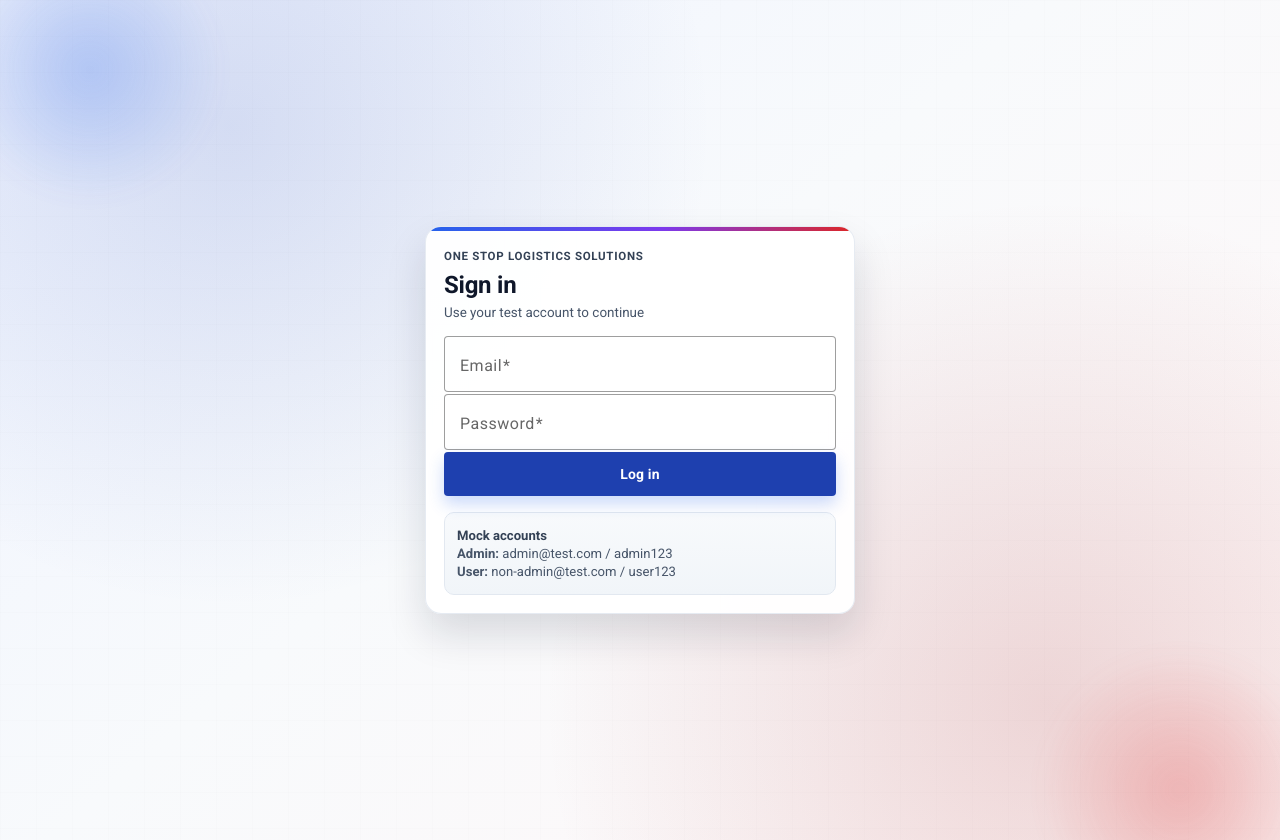
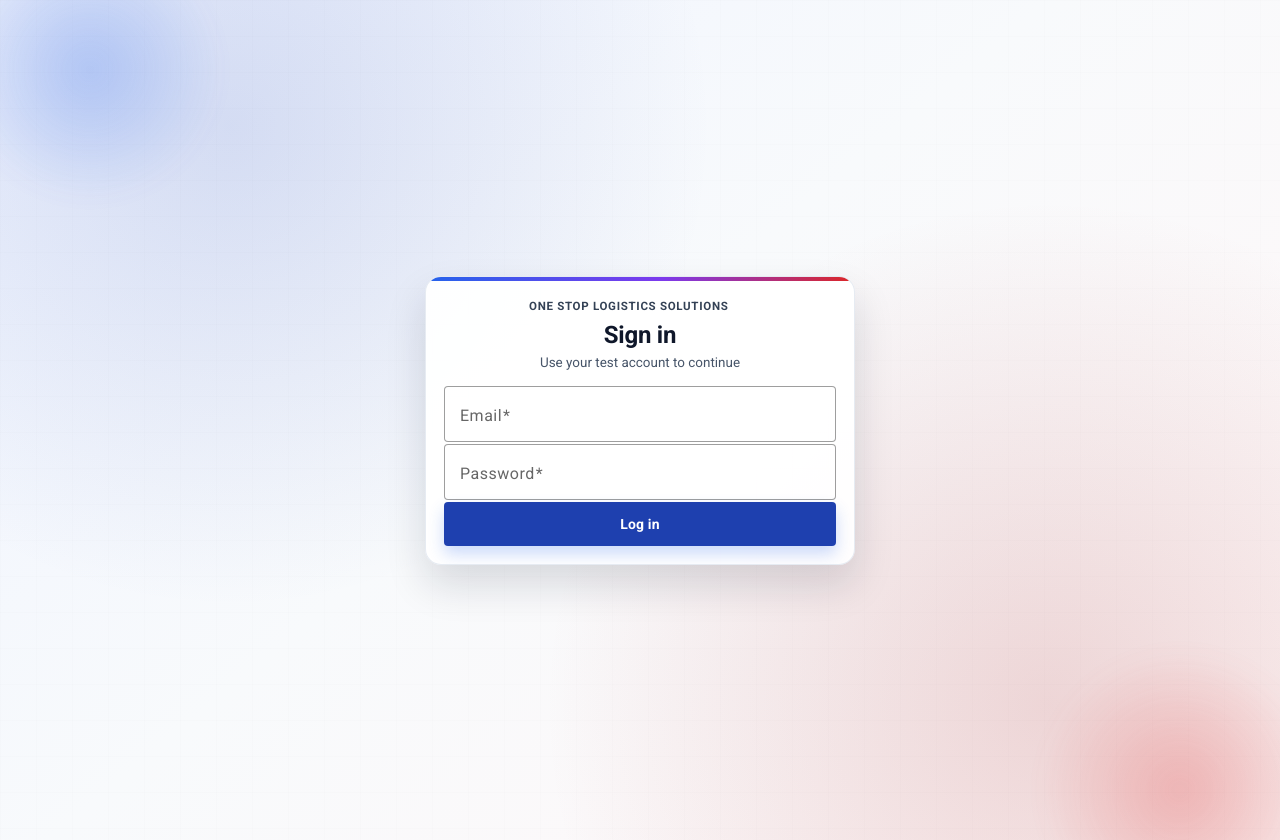
Before and after one commit to PhycxsV/olsi, an Angular app: page /login in a window 1280 px wide. Built offline with nearby package versions, Linux system fonts and the light colour scheme.

Commit message:
fix(accreditation): only show upload timestamp after confirmed document upload. Disrecgard login changes

```diff
--- a/src/app/accreditation/accreditation.component.ts
+++ b/src/app/accreditation/accreditation.component.ts
@@ -54,8 +54,8 @@ export class AccreditationComponent implements OnInit {
     return titles.map((title, i) => ({
       title,
       filename: filenames[i],
-      uploadedAt: 'Jan 10, 2024',
-      uploadedBy: 'Admin',
+      uploadedAt: '',
+      uploadedBy: '',
       status: 'Pending' as const,
       note: undefined,
       expiryDate: undefined,
--- a/src/app/accreditation/provider-detail-dialog/document-view-dialog/document-view-dialog.component.html
+++ b/src/app/accreditation/provider-detail-dialog/document-view-dialog/document-view-dialog.component.html
@@ -30,11 +30,11 @@
     <div class="doc-view-meta">
       <div class="doc-view-meta-row">
         <span class="doc-view-meta-label">Uploaded by</span>
-        <span class="doc-view-meta-value">{{ document.uploadedBy }}</span>
+        <span class="doc-view-meta-value">{{ document.uploadedBy || 'Not uploaded' }}</span>
       </div>
       <div class="doc-view-meta-row">
         <span class="doc-view-meta-label">Uploaded date</span>
-        <span class="doc-view-meta-value">{{ document.uploadedAt }}</span>
+        <span class="doc-view-meta-value">{{ document.uploadedAt || 'Not uploaded' }}</span>
       </div>
       <div class="doc-view-meta-row">
         <span class="doc-view-meta-label">Status</span>
--- a/src/app/accreditation/provider-detail-dialog/provider-detail-dialog.component.html
+++ b/src/app/accreditation/provider-detail-dialog/provider-detail-dialog.component.html
@@ -152,11 +152,11 @@
                 </section>
                 <section class="document-meta-item">
                   <span class="document-meta-item-label">Uploaded by</span>
-                  <span class="document-meta-item-value">{{ doc.uploadedBy }}</span>
+                  <span class="document-meta-item-value">{{ doc.uploadedBy || 'Not uploaded' }}</span>
                 </section>
                 <section class="document-meta-item">
                   <span class="document-meta-item-label">Uploaded date</span>
-                  <span class="document-meta-item-value">{{ doc.uploadedAt }}</span>
+                  <span class="document-meta-item-value">{{ doc.uploadedAt || 'Not uploaded' }}</span>
                 </section>
                 <section class="document-meta-item">
                   <span class="document-meta-item-label">Expiry date</span>
--- a/src/app/core/api/keri-mapper.ts
+++ b/src/app/core/api/keri-mapper.ts
@@ -57,8 +57,8 @@ function mapDocuments(raw: unknown): ProviderDocument[] {
     return DEFAULT_DOC_TITLES.map(title => ({
       title,
       filename: '',
-      uploadedAt: '—',
-      uploadedBy: '—',
+      uploadedAt: '',
+      uploadedBy: '',
       status: 'Pending' as const,
     }));
   }
@@ -68,8 +68,8 @@ function mapDocuments(raw: unknown): ProviderDocument[] {
     return {
       title,
       filename: pickString(d, ['filename', 'file_name', 'originalName']),
-      uploadedAt: pickString(d, ['uploadedAt', 'uploaded_at', 'createdAt']) || '—',
-      uploadedBy: pickString(d, ['uploadedBy', 'uploaded_by']) || '—',
+      uploadedAt: pickString(d, ['uploadedAt', 'uploaded_at', 'createdAt']) || '',
+      uploadedBy: pickString(d, ['uploadedBy', 'uploaded_by']) || '',
       status: mapDocumentStatusFromApi(pickString(d, ['status', 'verification_status'])),
       note: pickString(d, ['note', 'notes']) || undefined,
       expiryDate: pickString(d, ['expiryDate', 'expiry_date', 'expiry']) || undefined,
--- a/src/app/login/login.component.html
+++ b/src/app/login/login.component.html
@@ -27,11 +27,7 @@
         <button mat-flat-button color="primary" class="full-width login-btn" type="submit">Log in</button>
       </form>
 
-      <div class="mock-accounts">
-        <p class="accounts-title">Mock accounts</p>
-        <p><strong>Admin:</strong> admin@test.com / admin123</p>
-        <p><strong>User:</strong> non-admin@test.com / user123</p>
-      </div>
+
     </mat-card>
   </section>
 </div>
--- a/src/app/login/login.component.scss
+++ b/src/app/login/login.component.scss
@@ -50,6 +50,7 @@
   position: relative;
   z-index: 1;
   width: min(430px, 100%);
+  border-radius: 10px;
 }
 
 .login-card {
@@ -79,6 +80,7 @@
   text-transform: uppercase;
   letter-spacing: 0.06em;
   color: #334155;
+  padding-left: 85px;
 }
 
 .card-head {
@@ -90,12 +92,14 @@
     font-weight: 700;
     color: #0f172a;
     letter-spacing: -0.01em;
+    text-align: center;
   }
 
   p {
     margin: 6px 0 0;
     color: #475569;
     font-size: 0.84rem;
+    text-align: center;
   }
 }
 
@@ -122,25 +126,17 @@
   box-shadow: 0 8px 16px rgba(37, 99, 235, 0.24);
 }
 
+.login-btn:hover{
+  text-decoration: none;
+  background-color: red;
+}
+
 .error {
   margin: 2px 0 12px;
   color: #b91c1c;
   font-size: 0.82rem;
 }
 
-.mock-accounts {
-  margin-top: 16px;
-  padding: 12px;
-  border-radius: 10px;
-  background: linear-gradient(180deg, #f8fafc 0%, #f1f5f9 100%);
-  border: 1px solid #e2e8f0;
-  color: #475569;
-  font-size: 0.82rem;
-
-  p {
-    margin: 3px 0;
-  }
-}
 
 .accounts-title {
   margin-top: 0;
--- a/src/environments/environment.development.ts
+++ b/src/environments/environment.development.ts
@@ -1,4 +1,3 @@
 export const environment = {
-  /** Replace default URL with dev/staging API base if needed (Postman {{url}}). No trailing slash. */
   apiUrl: 'http://localhost:1337',
 };
```
